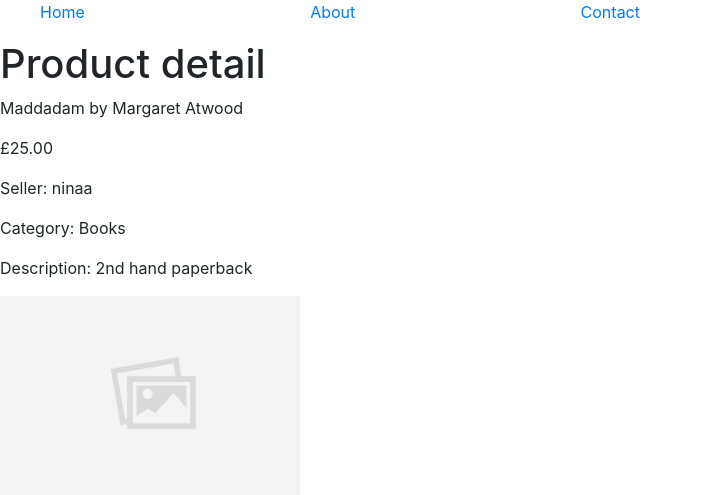
After one commit to Nina817/for-sale-app, a Django app: page /1/ in a window 1280 px wide. The commit adds this page. Shown: the top 495 px of the page, without its empty margins (0-703 px from the left). Run offline with Django 3.2, Linux system fonts and the light colour scheme; data comes from the database, SQL or seed files in the repository; both versions use the stored data as it was after the commit; some libraries are stand-ins or nearby versions.

Commit message:
adding default image to product detail page and starting create product form

```diff
--- a/for_sale/for_sale/urls.py
+++ b/for_sale/for_sale/urls.py
@@ -13,10 +13,15 @@
     1. Import the include() function: from django.urls import include, path
     2. Add a URL to urlpatterns:  path('blog/', include('blog.urls'))
 """
+#import document as document
 from django.contrib import admin
 from django.urls import path, include
+from django.conf import settings
+from django.conf.urls.static import static
 
 urlpatterns = [
     path('admin/', admin.site.urls),
     path('', include('for_sale_app.urls')),
 ]
+
+urlpatterns += static(settings.MEDIA_URL, document_root=settings.MEDIA_ROOT)
--- a/for_sale/for_sale_app/models.py
+++ b/for_sale/for_sale_app/models.py
@@ -1,10 +1,12 @@
 from django.db import models
 from django.contrib.auth.models import User
+from django.urls import reverse
 
 # Create your models here.
 
+
 class Product(models.Model):
-    PRODUCT_CATEGORIES = (
+    PRODUCT_CATEGORIES = [
         ('HB', 'Health and beauty'),
         ('OTHER', 'Other'),
         ('ELEC', 'Electronics'),
@@ -13,16 +15,19 @@
         ('ENTER', 'Entertainment'),
         ('FOOD', 'Food'),
         ('BOOK', 'Books'),
-    )
+    ]
 
     # left is stored in database, right is what's displayed
 
     category = models.CharField(max_length=5, choices=PRODUCT_CATEGORIES, default='OTHER')
     user = models.ForeignKey(User, on_delete=models.CASCADE, blank=True)
     price = models.DecimalField(default=0.00, decimal_places=2, max_digits=10)
-    picture = models.ImageField(blank=True)
+    picture = models.ImageField(default='images/default.jpg', null=True, upload_to='images/', blank=True, )
     title = models.CharField(max_length=120)
     description = models.TextField(blank=True)
 
     def __str__(self):
         return self.title
+
+    def get_absolute_url(self):
+        return reverse("for_sale_app:product-detail", kwargs={"my_id": self.id})
--- a/for_sale/for_sale_app/static/for_sale_app/style.css
+++ b/for_sale/for_sale_app/static/for_sale_app/style.css
@@ -1,7 +1,10 @@
-h1{
-    background-color: green;
-}
 
 ul, li{
     list-style: none;
 }
+
+.product-detail-picture{
+    object-fit: cover;
+    width: 300px;
+    height: 200px;
+}
--- a/for_sale/for_sale_app/templates/for_sale_app/base.html
+++ b/for_sale/for_sale_app/templates/for_sale_app/base.html
@@ -9,9 +9,9 @@
 <body>
 <nav>
     <ul class="w-50 d-flex justify-content-between">
-        <li>Home</li>
-        <li>About</li>
-        <li>Contact</li>
+        <li><a href={% url 'for_sale_app:index' %}>Home</a></li>
+        <li><a href="#">About</a></li>
+        <li><a href="#">Contact</a></li>
     </ul>
 </nav>
 {% block content %}
--- a/for_sale/for_sale_app/templates/for_sale_app/index.html
+++ b/for_sale/for_sale_app/templates/for_sale_app/index.html
@@ -6,7 +6,7 @@
 
     <ul>
     {% for product in product_list %}
-        <li>{{ product }}</li>
+        <li><a href="{{ product.get_absolute_url }}">{{ product }}</a></li>
     {% endfor %}
     </ul>
 
--- /dev/null
+++ b/for_sale/for_sale_app/templates/for_sale_app/product_detail.html
@@ -0,0 +1,16 @@
+{% extends 'for_sale_app/base.html' %}
+{% load static %}
+{% block content %}
+
+<h1>Product detail</h1>
+    <p>{{ object }}</p>
+    <p>£{{ object.price }}</p>
+    <p>Seller: {{ object.user }}</p>
+    <p>Category: {{ object.get_category_display }}</p>
+    <p>Description: {{ object.description }}</p>
+    {% if object.picture %}
+        <img class="product-detail-picture" src="{% static object.picture %}">
+    {% else %}
+        <img class="product-detail-picture" src="{% static 'images/default.jpg' %}"
+    {% endif %}
+{% endblock %}
--- a/for_sale/for_sale_app/urls.py
+++ b/for_sale/for_sale_app/urls.py
@@ -4,4 +4,5 @@
 
 urlpatterns = [
     path('', views.index, name='index'),
+    path('<int:my_id>/', views.product_detail, name='product-detail'),
 ]
--- a/for_sale/for_sale_app/views.py
+++ b/for_sale/for_sale_app/views.py
@@ -1,5 +1,6 @@
-from django.shortcuts import render
+from django.shortcuts import render, get_object_or_404
 from .models import Product
+from .forms import ProductForm
 # Create your views here.
 
 
@@ -9,3 +10,22 @@
         'product_list': queryset
     }
     return render(request, 'for_sale_app/index.html', context)
+
+
+def product_detail(request, my_id):
+    obj = get_object_or_404(Product, id=my_id)
+    context = {
+        "object": obj
+    }
+    return render(request, 'for_sale_app/product_detail.html', context)
+
+
+def product_create_view(request):
+    form = ProductForm(request.POST or None)
+    if form.is_valid():
+        form.save()
+        form = ProductForm()
+    context = {
+        'form': form
+    }
+    return render(request, "for_sale_app/product_create.html", context)
```
Also changed, not shown: for_sale/for_sale/settings.py (+9 -1 lines), for_sale/for_sale_app/forms.py (added, +14 -0 lines), for_sale/for_sale_app/templates/for_sale_app/product_create.html (added, +8 -0 lines), for_sale/db.sqlite3, for_sale/for_sale_app/migrations/0003_alter_product_picture.py (added), for_sale/for_sale_app/migrations/0004_alter_product_picture.py (added), for_sale/for_sale_app/static/images/default.jpg (added), for_sale/for_sale_app/static/images/mascara.jpg (added).
